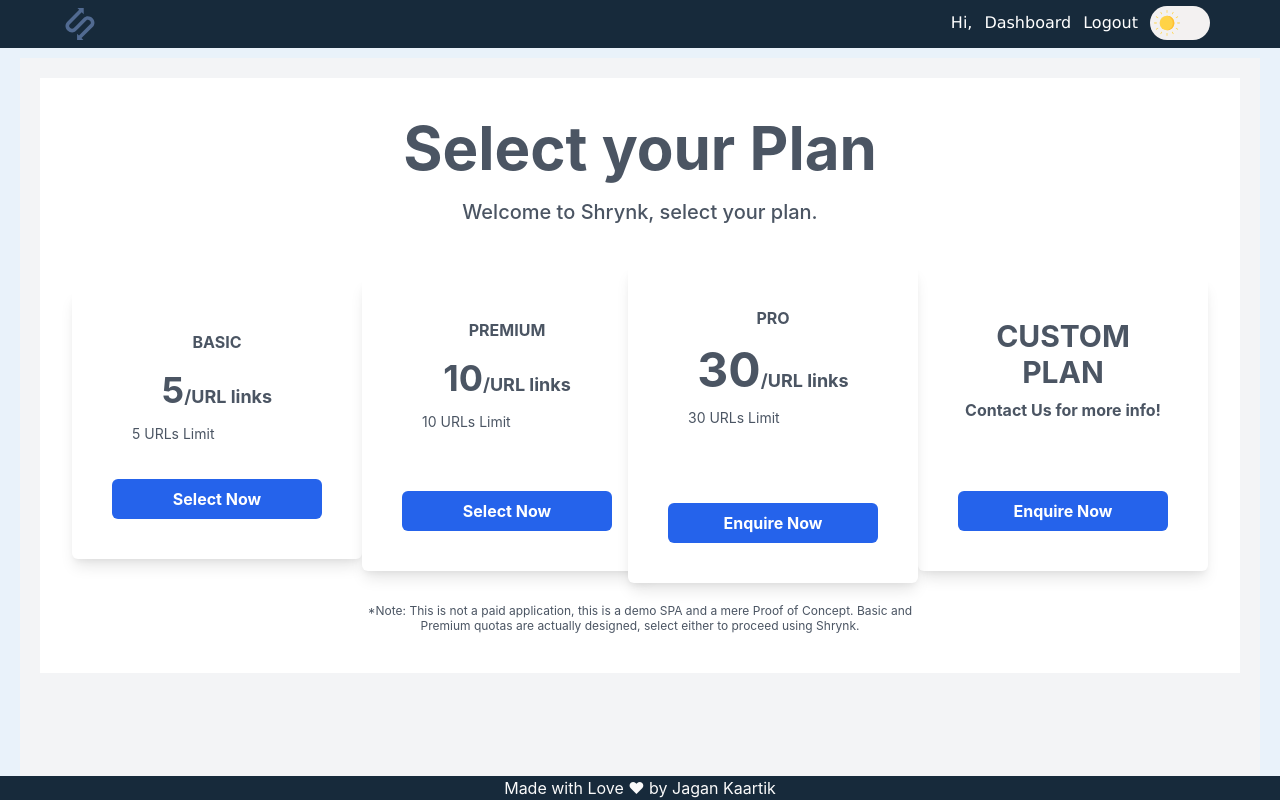
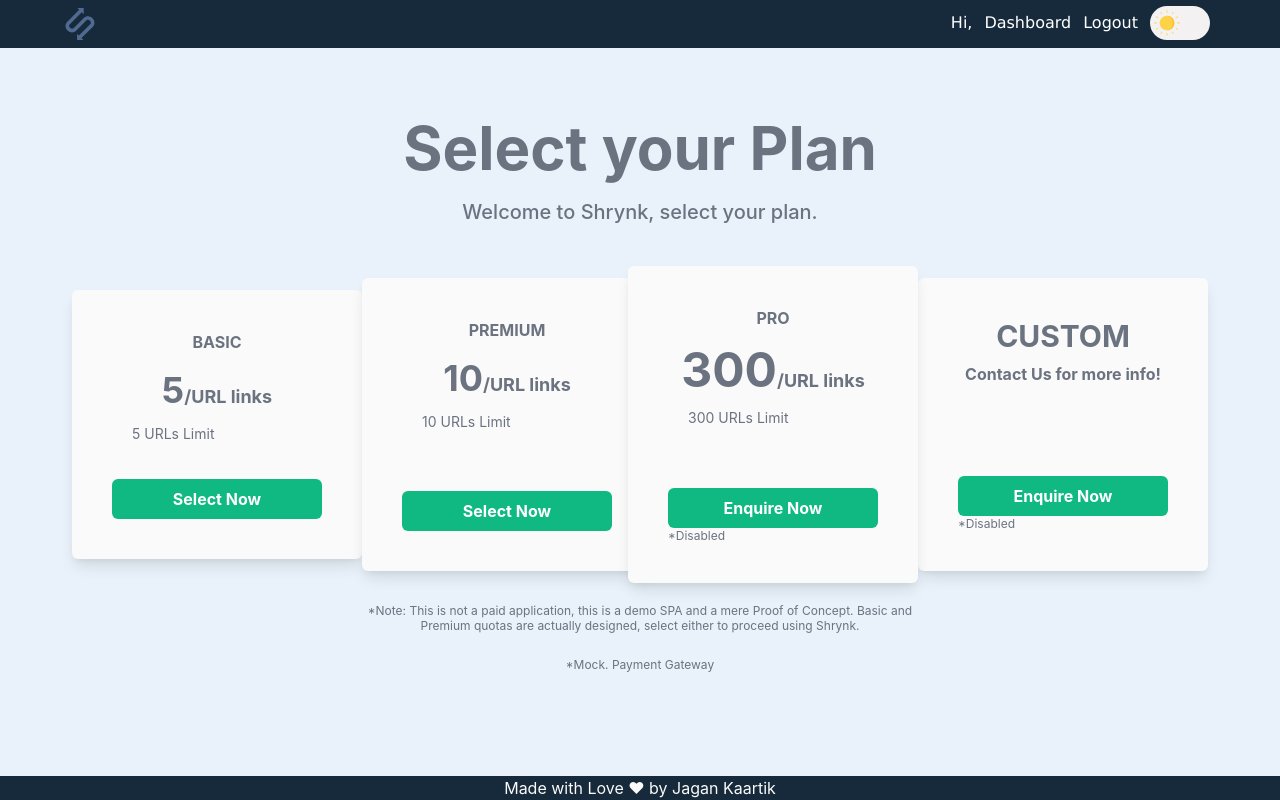
Before and after one commit to JaganKaartik/Shrynk.js, a React (Create React App) app in the folder app/: page /onboarding in a window 1280 px wide. Built offline with nearby package versions, Linux system fonts and the light colour scheme; no server answers; sample sign-in values are in the browser's storage.

Commit message:
Updated CSS. Fixed Minor Bugs. Onboarding Component

```diff
--- a/app/src/assets/css/color.css
+++ b/app/src/assets/css/color.css
@@ -15,6 +15,7 @@
   --table-border: rgba(255, 255, 255, 0);
   --home-card-bg: #fafafa;
   --home-card-text: rgba(107, 114, 128);
+  --home-card-bg-onboarding: #e9f2fa;
 }
 
 [data-theme='dark'] {
@@ -33,6 +34,7 @@
   --table-text-color: #f7f9fc;
   --menu-svg-color: #fafafa;
   --table-border: rgba(19, 18, 18, 0.349);
-  --home-card-bg: #152535;
+  --home-card-bg: #0c2035;
   --home-card-text: rgba(147, 197, 253);
+  --home-card-bg-onboarding: #020d1d;
 }
--- a/app/src/assets/css/main.css
+++ b/app/src/assets/css/main.css
@@ -57,3 +57,7 @@
   color: rgb(21, 123, 163);
   font-weight: 700;
 }
+
+.custom-card-container {
+  background-color: var(--home-card-bg-onboarding);
+}
--- a/app/src/components/Dashboard/index.js
+++ b/app/src/components/Dashboard/index.js
@@ -5,6 +5,7 @@
 import { ToastContainer } from 'react-toast';
 import { DataContext } from '../../context/DataContext';
 import { getAllURLS } from '../../helpers/api.helper';
+import { themeToggleHandler } from '../../helpers/theme.helper';
 import CustomLoader from './Loader';
 import DefaultDash from './DefaultDash';
 
@@ -16,6 +17,7 @@
   const [dataPresent, setdataPresent] = useState(false);
 
   useEffect(() => {
+    themeToggleHandler();
     async function fetchURLS() {
       const result = await getAllURLS();
       if (result.success) {
--- a/app/src/components/Onboarding/index.js
+++ b/app/src/components/Onboarding/index.js
@@ -1,6 +1,7 @@
-import React from 'react';
+import React, { useEffect } from 'react';
 import { onboardingUser } from '../../helpers/api.helper';
 import { useHistory } from 'react-router-dom';
+import { themeToggleHandler } from '../../helpers/theme.helper';
 
 export default function Onboarding() {
   const history = useHistory();
@@ -9,21 +10,25 @@
     onboardingUser(type, quota).then(() => history.push('/dashboard'));
   };
 
+  useEffect(() => {
+    themeToggleHandler();
+  }, []);
+
   return (
     <div>
-      <div class="min-w-screen min-h-screen bg-gray-100 px-5 py-5">
-        <div class="w-full mx-auto bg-white px-5 py-10 text-gray-600 mb-10">
+      <div class="min-w-screen h-100 px-5 py-5">
+        <div class="w-full mx-auto custom-card-container  px-5 py-10 text-gray-600 mb-10">
           <div class="text-center max-w-xl mx-auto">
-            <h1 class="text-5xl md:text-6xl font-bold mb-5">
+            <h1 class="text-5xl md:text-6xl font-bold mb-5 custom-card-text">
               Select your Plan
             </h1>
-            <h3 class="text-xl font-medium mb-10">
+            <h3 class="text-xl font-medium mb-10 custom-card-text">
               Welcome to Shrynk, select your plan.
             </h3>
           </div>
           <div class="w-full md:flex mb-5">
-            <div class="w-full md:w-1/4 md:max-w-none bg-white px-8 md:px-10 py-8 md:py-10 mb-3 mx-auto md:my-6 rounded-md shadow-lg shadow-gray-600 md:flex md:flex-col">
-              <div class="w-full flex-grow">
+            <div class="w-full md:w-1/4 md:max-w-none custom-card  px-8 md:px-10 py-8 md:py-10 mb-3 mx-auto md:my-6 rounded-md shadow-lg shadow-gray-600 md:flex md:flex-col">
+              <div class="w-full flex-grow custom-card-text">
                 <h2 class="text-center font-bold uppercase mb-4">BASIC</h2>
                 <h3 class="text-center font-bold text-4xl mb-2">
                   5<span class="text-lg">/URL links</span>
@@ -36,15 +41,15 @@
               </div>
               <div class="w-full">
                 <button
-                  class="font-bold bg-blue-600 hover:bg-blue-800 text-white rounded-md px-10 py-2 transition-colors w-full"
+                  class="font-bold bg-green-500 hover:bg-blue-300 text-white rounded-md px-10 py-2 transition-colors w-full"
                   onClick={() => onClickHandler('basic', 5)}
                 >
                   Select Now
                 </button>
               </div>
             </div>
-            <div class="w-full md:w-1/4 md:max-w-none bg-white px-8 md:px-10 py-8 md:py-10 mb-3 mx-auto md:-mx-3 md:my-3 rounded-md shadow-lg shadow-gray-600 md:relative md:z-50 md:flex md:flex-col">
-              <div class="w-full flex-grow">
+            <div class="w-full md:w-1/4 md:max-w-none custom-card  px-8 md:px-10 py-8 md:py-10 mb-3 mx-auto md:-mx-3 md:my-3 rounded-md shadow-lg shadow-gray-600 md:relative md:z-50 md:flex md:flex-col">
+              <div class="w-full flex-grow custom-card-text">
                 <h2 class="text-center font-bold uppercase mb-4">PREMIUM</h2>
                 <h3 class="text-center font-bold text-3xl md:text-4xl mb-2">
                   10<span class="text-lg">/URL links</span>
@@ -57,52 +62,59 @@
               </div>
               <div class="w-full">
                 <button
-                  class="font-bold bg-blue-600 hover:bg-blue-800 text-white rounded-md px-10 py-2 transition-colors w-full"
+                  class="font-bold  bg-green-500 hover:bg-blue-300 text-white rounded-md px-10 py-2 transition-colors w-full"
                   onClick={() => onClickHandler('premium', 10)}
                 >
                   Select Now
                 </button>
               </div>
             </div>
-            <div class="w-full md:w-1/4 md:max-w-none bg-white px-8 md:px-10 py-8 md:py-10 mb-3 mx-auto md:-mx-3 md:mb-0 rounded-md shadow-lg shadow-gray-600 md:relative md:z-50 md:flex md:flex-col">
-              <div class="w-full flex-grow">
+            <div class="w-full md:w-1/4 md:max-w-none custom-card px-8 md:px-10 py-8 md:py-10 mb-3 mx-auto md:-mx-3 md:mb-0 rounded-md shadow-lg shadow-gray-600 md:relative md:z-50 md:flex md:flex-col">
+              <div class="w-full flex-grow custom-card-text">
                 <h2 class="text-center font-bold uppercase mb-4">PRO</h2>
                 <h3 class="text-center font-bold text-4xl md:text-5xl mb-2">
-                  30<span class="text-lg">/URL links</span>
+                  300<span class="text-lg">/URL links</span>
                 </h3>
                 <ul class="text-sm px-5 mb-8">
                   <li class="leading-tight">
-                    <i class="mdi mdi-check-bold text-lg"></i> 30 URLs Limit
+                    <i class="mdi mdi-check-bold text-lg"></i> 300 URLs Limit
                   </li>
                 </ul>
               </div>
               <div class="w-full">
-                <button class="disabled font-bold bg-blue-600 hover:bg-blue-800 text-white rounded-md px-10 py-2 transition-colors w-full">
+                <button class="disabled font-bold bg-green-500 text-white rounded-md px-10 py-2 transition-colors w-full">
                   Enquire Now
                 </button>
+                <br />
+                <p class="text-xs custom-card-text leading-tight">*Disabled</p>
               </div>
             </div>
-            <div class="w-full md:w-1/4 md:max-w-none bg-white px-8 md:px-10 py-8 md:py-10 mb-3 mx-auto md:my-3 rounded-md shadow-lg shadow-gray-600 md:flex md:flex-col">
-              <div class="w-full flex-grow">
+            <div class="w-full md:w-1/4 md:max-w-none custom-card  px-8 md:px-10 py-8 md:py-10 mb-3 mx-auto md:my-3 rounded-md shadow-lg shadow-gray-600 md:flex md:flex-col">
+              <div class="w-full flex-grow custom-card-text">
                 <h2 class="text-center text-3xl font-bold uppercase mb-2">
-                  Custom Plan
+                  CUSTOM
                 </h2>
                 <p class="text-center font-bold mb-5">
                   Contact Us for more info!
                 </p>
               </div>
               <div class="w-full">
-                <button class="disabled font-bold bg-blue-600 hover:bg-blue-800 text-white rounded-md px-10 py-2 transition-colors w-full">
+                <button class="disabled font-bold bg-green-500  text-white rounded-md px-10 py-2 transition-colors w-full">
                   Enquire Now
                 </button>
+                <p class="text-xs custom-card-text leading-tight">*Disabled</p>
               </div>
             </div>
           </div>
           <div class="text-center max-w-xl mx-auto">
-            <p class="text-xs leading-tight">
+            <p class="text-xs custom-card-text leading-tight">
               *Note: This is not a paid application, this is a demo SPA and a
               mere Proof of Concept. Basic and Premium quotas are actually
               designed, select either to proceed using Shrynk.
+            </p>
+            <br />
+            <p class="text-xs custom-card-text leading-tight">
+              *Mock. Payment Gateway
             </p>
           </div>
         </div>
```
